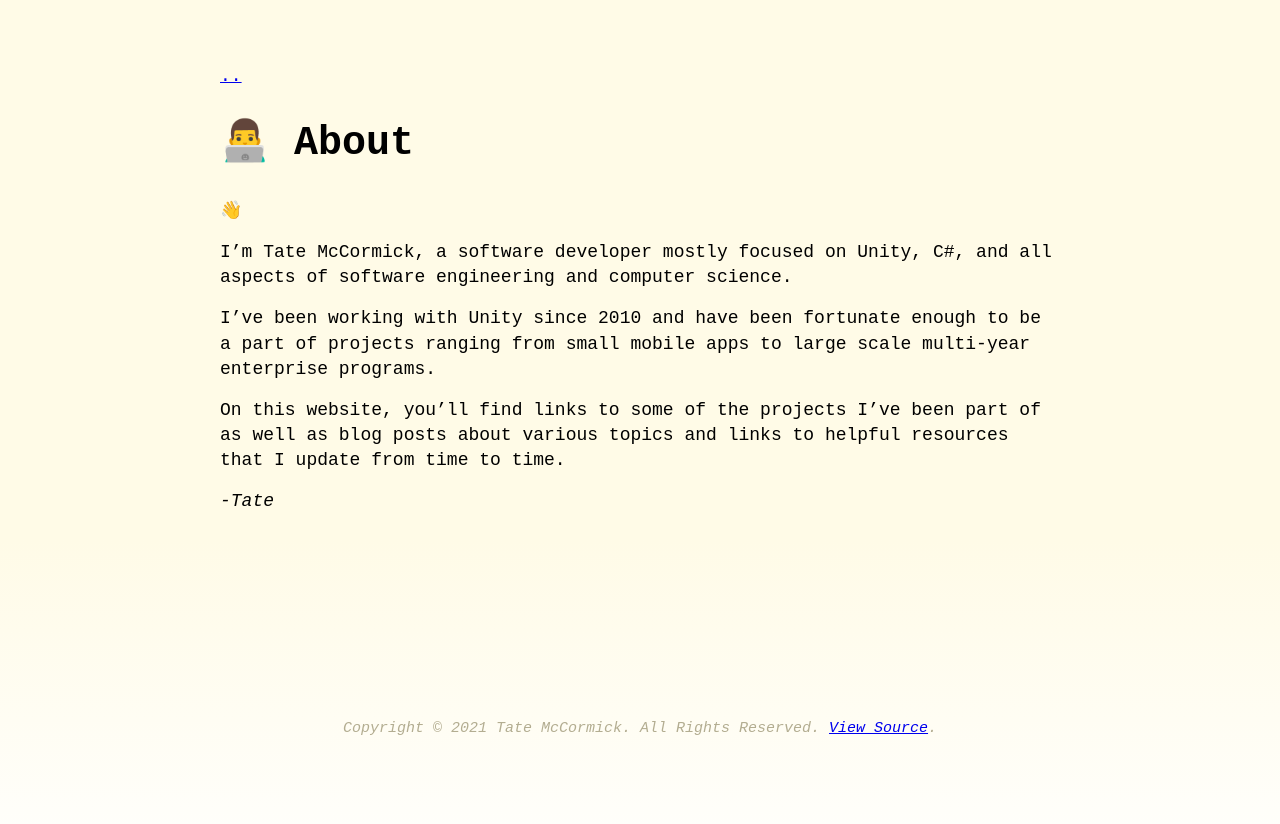
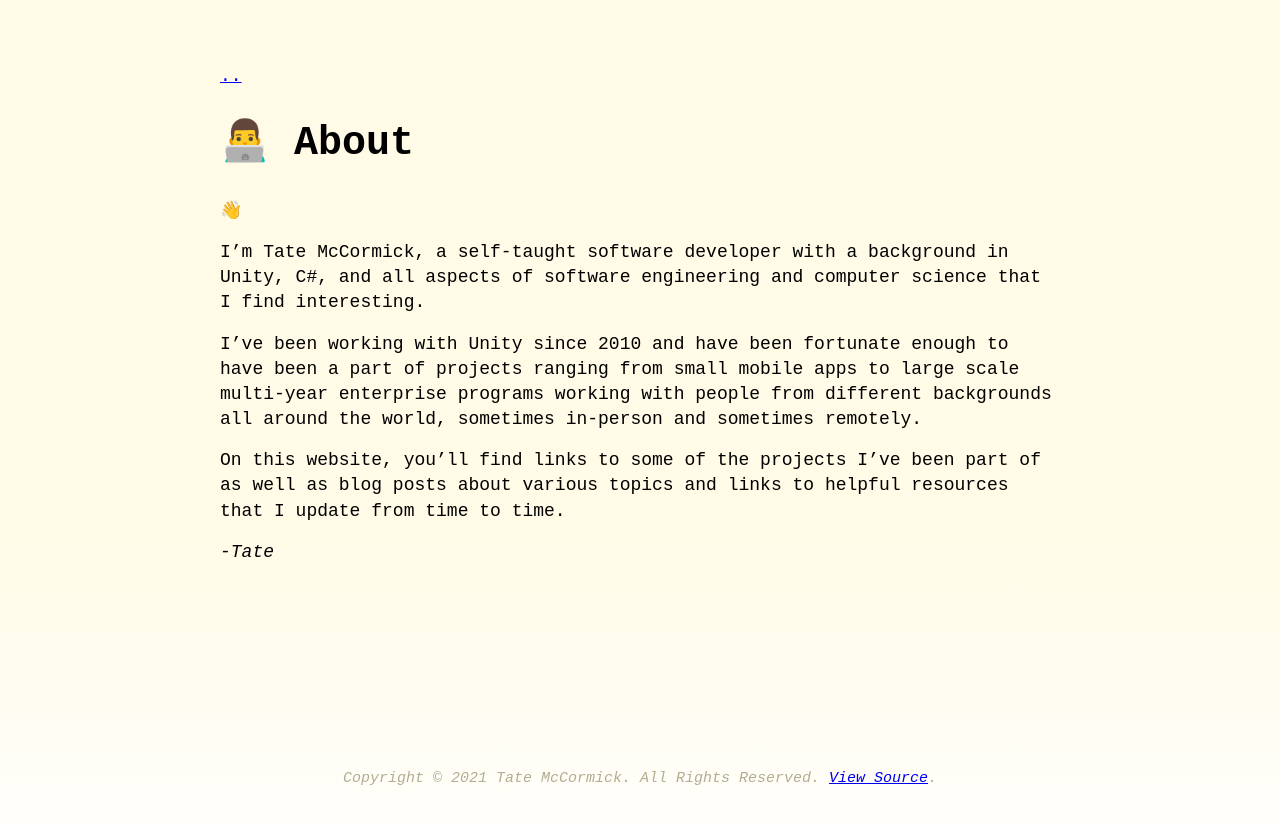
Before and after one commit to tatelax/tatelax.github.io, a Jekyll site: the page built from pages/about.md, in a window 1280 px wide. Shown: the top 824 px of the page. Built offline with Jekyll 4.4.1, drawn with Linux system fonts in a browser that asks for light colours.

Commit message:
Update about.md

```diff
--- a/pages/about.md
+++ b/pages/about.md
@@ -5,9 +5,9 @@ title: 👨‍💻 About
 
 👋
 
-I'm Tate McCormick, a software developer mostly focused on Unity, C#, and all aspects of software engineering and computer science.
+I'm Tate McCormick, a self-taught software developer with a background in Unity, C#, and all aspects of software engineering and computer science that I find interesting.
 
-I've been working with Unity since 2010 and have been fortunate enough to be a part of projects ranging from small mobile apps to large scale multi-year enterprise programs.
+I've been working with Unity since 2010 and have been fortunate enough to have been a part of projects ranging from small mobile apps to large scale multi-year enterprise programs working with people from different backgrounds all around the world, sometimes in-person and sometimes remotely.
 
 On this website, you'll find links to some of the projects I've been part of as well as blog posts about various topics and links to helpful resources that I update from time to time.
 
```
